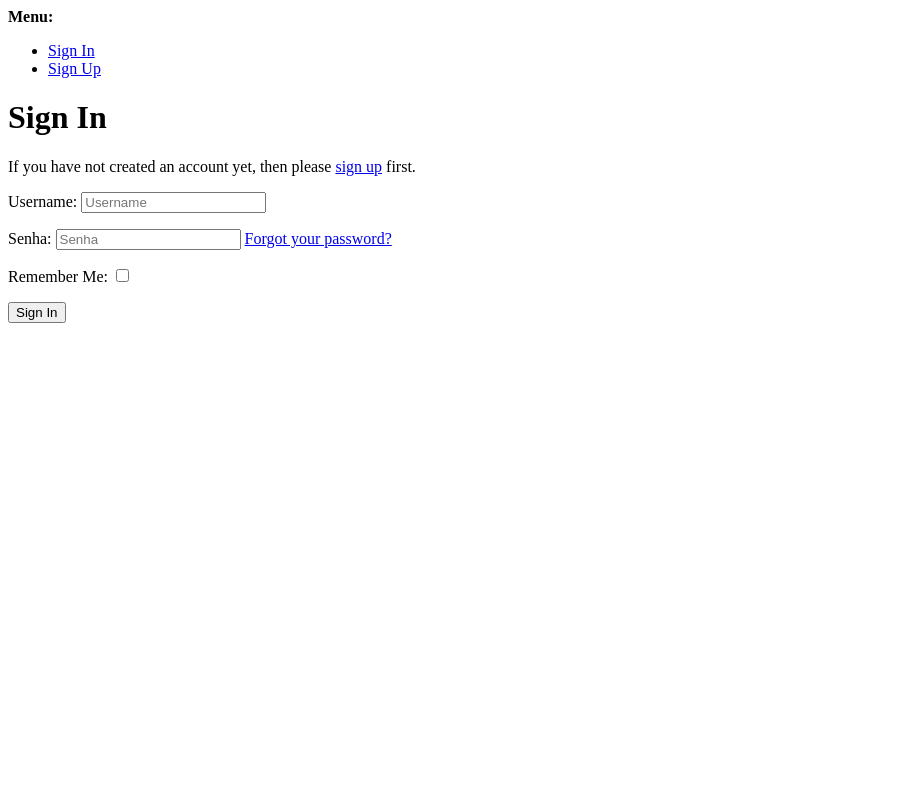
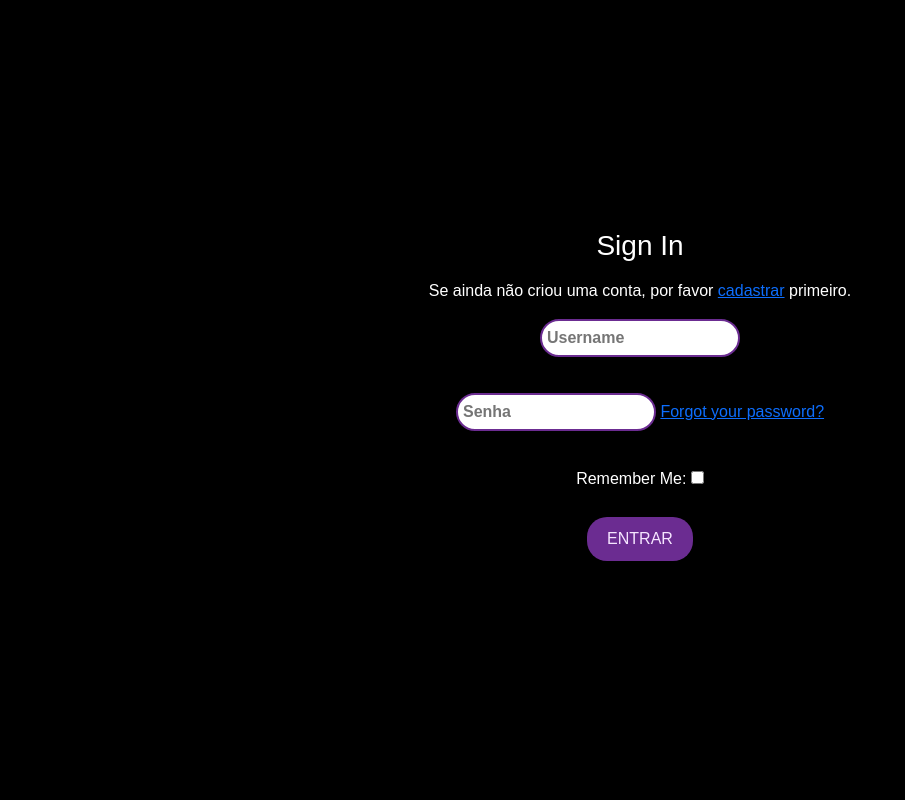
Before and after one commit to mrcadu7/Playlist, a Django app: page /accounts/login/ in a window 1280 px wide. Shown: the whole page, without its empty margins (0-905 px from the left). Run offline with Django 4.2, Linux system fonts and the light colour scheme; some libraries are stand-ins or nearby versions.

Commit message:
paginas pseudo estilizadas, tudo funcional! falta apenas criação de playlists

```diff
--- a/musicr/musicr/settings.py
+++ b/musicr/musicr/settings.py
@@ -160,6 +160,11 @@ USE_TZ = True
 STATIC_URL = 'static/'
 STATIC_ROOT = str(BASE_DIR / 'staticfiles')
 
+STATICFILES_DIRS = [
+    os.path.join(BASE_DIR, 'core/static'),
+    os.path.join(BASE_DIR, 'myauth/static'),
+]
+
 # Default primary key field type
 # https://docs.djangoproject.com/en/4.2/ref/settings/#default-auto-field
 
--- /dev/null
+++ b/musicr/myauth/static/css/myauth.css
@@ -0,0 +1,92 @@
+body {
+    background-color: #000 !important;
+    color: #fff;
+    font-family: 'Figtree', sans-serif;
+    margin: 0;
+    padding: 0;
+    display: flex;
+    flex-direction: column;
+    justify-content: center;
+    align-items: center;
+    height: 100vh;
+}
+
+.login-buttons {
+    position: absolute;
+    top: 20px;
+    right: 20px;
+}
+
+.login-buttons a {
+    display: inline-block;
+    background-color: #6B2C91;
+    color: #F5E5FF;
+    text-decoration: none;
+    padding: 10px 20px;
+    border-radius: 20px;
+    font-size: 16px;
+    transition: background-color 0.3s;
+}
+
+.login-buttons a:hover {
+    background-color: #5C1F7F;
+}
+
+form {
+    margin: 0;
+    text-align: center;
+}
+
+form input[type="text"],
+form input[type="email"],
+form input[type="password"] {
+    padding: 5px;
+    border: 2px solid #6B2C91;
+    border-radius: 20px;
+    font-size: 16px;
+    width: 200px;
+    font-family: 'Figtree', sans-serif;
+    font-weight: 700;
+    margin-bottom: 20px;
+}
+
+
+form button[type="submit"] {
+    background-color: #6B2C91;
+    color: #F5E5FF;
+    border: none;
+    border-radius: 20px;
+    padding: 10px 20px;
+    font-size: 16px;
+    cursor: pointer;
+    margin-left: 10px;
+}
+
+
+
+form button[type="submit"],
+a button {
+    background-color: #6B2C91;
+    color: #F5E5FF;
+    border: none;
+    border-radius: 20px;
+    padding: 10px 20px;
+    font-size: 16px;
+    cursor: pointer;
+    margin: 10px; /* Adiciona uma margem de 10px */
+}
+
+form button[type="submit"]:hover,
+a button:hover {
+    background-color: #5C1F7F;
+}
+
+
+label[for="id_email"],
+label[for="id_username"],
+label[for="id_password"],
+label[for="id_password1"],
+label[for="id_password2"],
+label[for="id_login"] {
+    display: none;
+}
--- /dev/null
+++ b/musicr/myauth/templates/account/base.html
@@ -0,0 +1,22 @@
+{% load static %}
+<!DOCTYPE html>
+<html lang="pt-br">
+<head>
+    <link rel="stylesheet" type="text/css" href="css/myauth.css.css">
+    <link href="https://cdn.jsdelivr.net/npm/bootstrap@5.1.3/dist/css/bootstrap.min.css" rel="stylesheet">
+    <meta charset="UTF-8">
+    <title>{% block title %}{% endblock %}</title>
+    <link rel="stylesheet" href="{% static 'css/myauth.css' %}">
+    {% block style %}
+    <!-- Estilos CSS aqui -->
+    {% endblock %}
+</head>
+<body>
+    {% block body %}
+    <!-- Corpo do HTML aqui -->
+    {% endblock %}
+    {% block js %}
+    <!-- Scripts JS aqui -->
+    {% endblock %}
+</body>
+</html>
--- a/musicr/myauth/templates/account/login.html
+++ b/musicr/myauth/templates/account/login.html
@@ -1,34 +1,17 @@
-{% extends "account/base_entrance.html" %}
-{% load i18n %}
+{% extends "account/base.html" %}
 {% load allauth account socialaccount %}
-{% block head_title %}
-    {% trans "Sign In" %}
-{% endblock head_title %}
-{% block content %}
-    {% element h1 %}
-        {% trans "Sign In" %}
-    {% endelement %}
+{% block body %}
+    <h1 class="h3 mb-3 fw-normal">Sign In</h1>
     <p>
-        {% blocktrans %}If you have not created an account yet, then please
-    <a href="{{ signup_url }}">sign up</a> first.{% endblocktrans %}
+        Se ainda não criou uma conta, por favor
+    <a href="{{ signup_url }}">cadastrar</a> primeiro.
     </p>
     {% url 'account_login' as login_url %}
-    {% element form form=form method="post" action=login_url tags="entrance,login" %}
-        {% slot body %}
-            {% csrf_token %}
-            {% element fields form=form unlabeled=True %}
-            {% endelement %}
-            {% if redirect_field_value %}
-                <input type="hidden"
-                       name="{{ redirect_field_name }}"
-                       value="{{ redirect_field_value }}" />
-            {% endif %}
-        {% endslot %}
-        {% slot actions %}
-            {% element button type="submit" tags="prominent,login" %}
-                {% trans "Sign In" %}
-            {% endelement %}
-        {% endslot %}
-    {% endelement %}
+    <form method="post" action="{{ login_url }}" class="container">
+        {% csrf_token %}
+        {% element fields form=form unlabeled=True %}
+        {% endelement %}
+        <button type="submit" class="btn btn-primary">ENTRAR</button>
+    </form>
     {% include "socialaccount/snippets/login.html" with page_layout="entrance" %}
-{% endblock content %}
+{% endblock body %}
```
Also changed, not shown: musicr/myauth/templates/account/profile.html (+8 -4 lines), musicr/myauth/templates/account/signup.html (+13 -28 lines).
